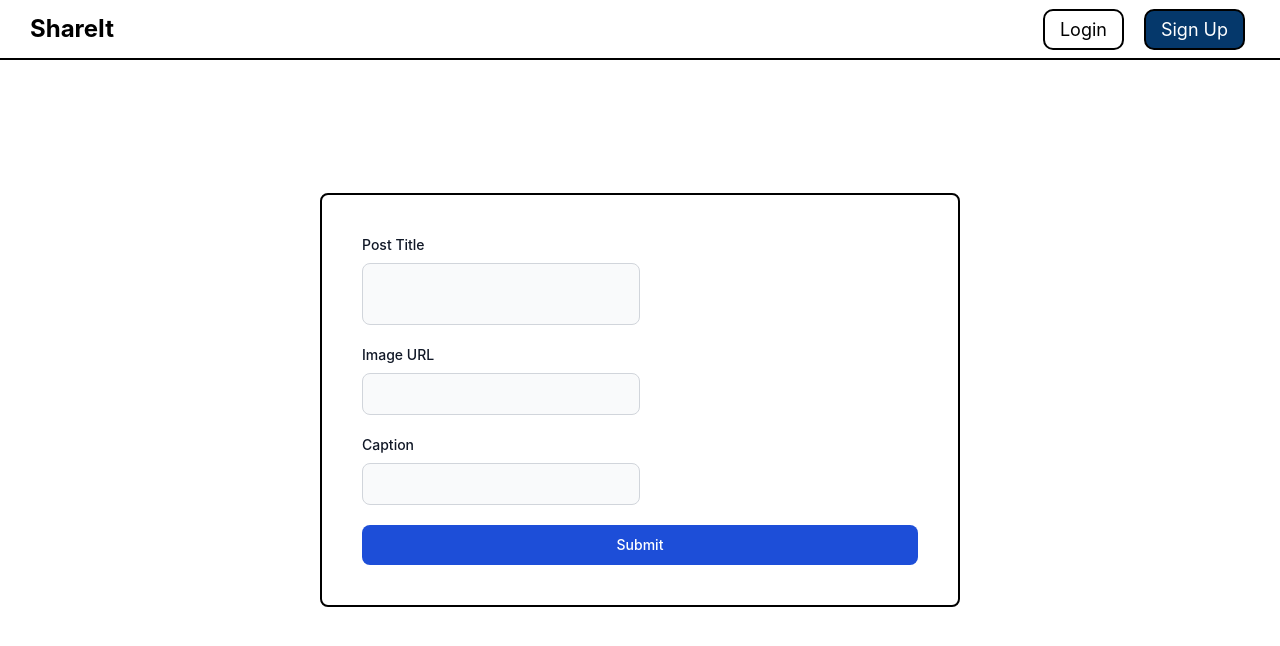
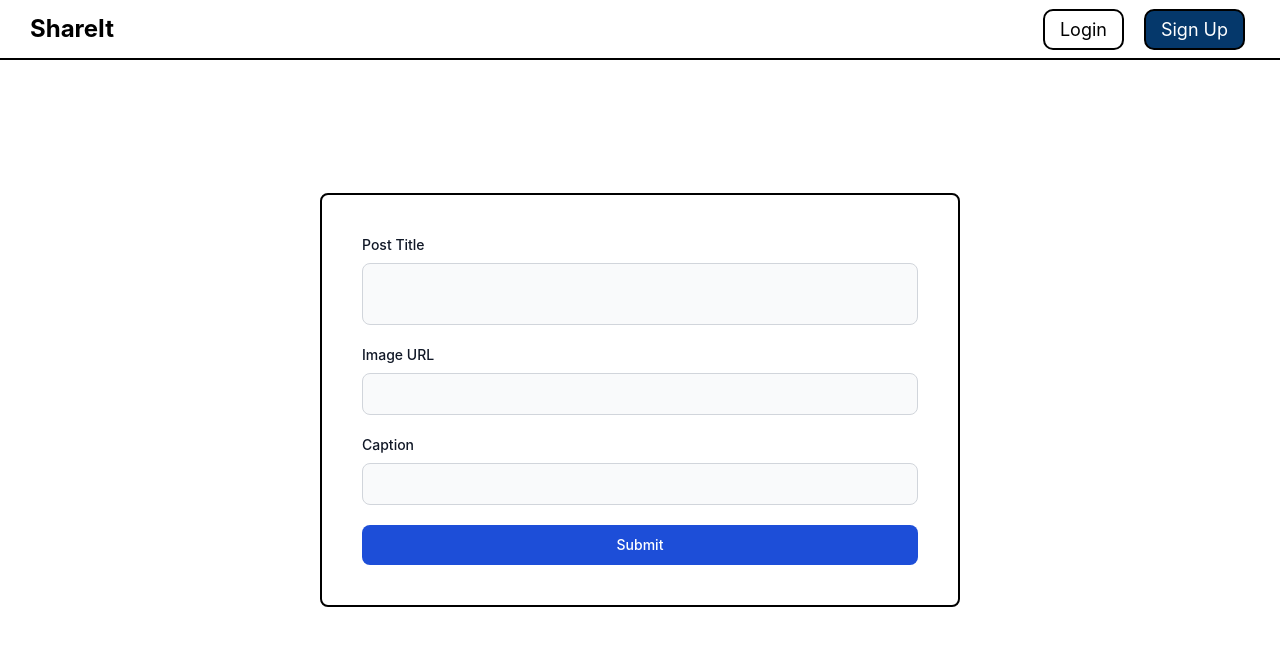
Before and after one commit to rahulkumar129/ShareIt-frontend, a React (Vite) app: page /account/post in a window 1280 px wide. Shown: the top 646 px of the page. Built offline with nearby package versions, Linux system fonts and the light colour scheme; no server answers.

Commit message:
removed unnecessary files

```diff
--- a/src/Components/Auth/Login.css
+++ /dev/null
@@ -1,38 +0,0 @@
-/* Bordered form */
-.form {
-	border: 3px solid #f1f1f1;
-	width: 60%;
-}
-
-/* Full-width inputs */
-input[type="text"],
-input[type="email"],
-input[type="password"] {
-	width: 100%;
-	padding: 12px 20px;
-	margin: 8px 0;
-	display: inline-block;
-	border: 1px solid #ccc;
-	box-sizing: border-box;
-}
-
-/* Set a style for the submit button */
-#sumbit {
-	background-color: #04aa6d;
-	color: white;
-	padding: 14px 20px;
-	margin: 8px 0;
-	border: none;
-	cursor: pointer;
-	width: 100%;
-}
-
-/* Add a hover effect for the submit button */
-button[type="submit"]:hover {
-	opacity: 0.8;
-}
-
-/* Add padding to containers */
-.container {
-	padding: 16px;
-}
--- a/src/Components/Auth/Login.jsx
+++ b/src/Components/Auth/Login.jsx
@@ -13,6 +13,7 @@
 				JSON.stringify(UserCredentials)
 			);
 		});
+		window.location.reload();
 		window.location.replace("/home");
 	};
 
--- a/src/Components/Auth/Signup.css
+++ /dev/null
@@ -1,37 +0,0 @@
-/* Bordered form */
-form {
-	border: 3px solid #f1f1f1;
-}
-
-/* Full-width inputs */
-input[type="text"],
-input[type="email"],
-input[type="password"] {
-	width: 100%;
-	padding: 12px 20px;
-	margin: 8px 0;
-	display: inline-block;
-	border: 1px solid #ccc;
-	box-sizing: border-box;
-}
-
-/* Set a style for the submit button */
-button[type="submit"] {
-	background-color: #04aa6d;
-	color: white;
-	padding: 14px 20px;
-	margin: 8px 0;
-	border: none;
-	cursor: pointer;
-	width: 100%;
-}
-
-/* Add a hover effect for the submit button */
-button[type="submit"]:hover {
-	opacity: 0.8;
-}
-
-/* Add padding to containers */
-.container {
-	padding: 16px;
-}
--- a/src/Components/Auth/Signup.jsx
+++ b/src/Components/Auth/Signup.jsx
@@ -14,6 +14,7 @@
 				JSON.stringify(UserCredentials)
 			);
 		});
+		window.location.reload();
 		window.location.replace("/home");
 	};
 
--- a/src/Components/user/Post.css
+++ /dev/null
@@ -1,37 +0,0 @@
-/* Bordered form */
-form {
-	border: 3px solid #f1f1f1;
-}
-
-/* Full-width inputs */
-input[type="text"],
-input[type="email"],
-input[type="password"] {
-	width: 100%;
-	padding: 12px 20px;
-	margin: 8px 0;
-	display: inline-block;
-	border: 1px solid #ccc;
-	box-sizing: border-box;
-}
-
-/* Set a style for the submit button */
-button[type="submit"] {
-	background-color: #04aa6d;
-	color: white;
-	padding: 14px 20px;
-	margin: 8px 0;
-	border: none;
-	cursor: pointer;
-	width: 100%;
-}
-
-/* Add a hover effect for the submit button */
-button[type="submit"]:hover {
-	opacity: 0.8;
-}
-
-/* Add padding to containers */
-.container {
-	padding: 16px;
-}
--- a/src/Components/user/Post.jsx
+++ b/src/Components/user/Post.jsx
@@ -33,7 +33,7 @@
 				</label>
 				<input
 					type="text"
-					className=" bg-gray-50 border border-gray-300 text-gray-900 text-sm rounded-lg focus:ring-blue-500 focus:border-blue-500 w-1/2 p-5"
+					className=" bg-gray-50 border border-gray-300 text-gray-900 text-sm rounded-lg focus:ring-blue-500 focus:border-blue-500 w-full p-5"
 					onChange={(e) => setPostTitle(e.target.value)}
 					required
 				/>
@@ -45,7 +45,7 @@
 
 				<input
 					type="text"
-					className="bg-gray-50 border border-gray-300 text-gray-900 text-sm rounded-lg focus:ring-blue-500 focus:border-blue-500 block w-1/2 p-2.5"
+					className="bg-gray-50 border border-gray-300 text-gray-900 text-sm rounded-lg focus:ring-blue-500 focus:border-blue-500 block w-full p-2.5"
 					onChange={(e) => setImageUrl(e.target.value)}
 					required
 				/>
@@ -56,7 +56,7 @@
 				</label>
 				<input
 					type="text"
-					className="bg-gray-50 border border-gray-300 text-gray-900 text-sm rounded-lg focus:ring-blue-500 focus:border-blue-500 block w-1/2 p-2.5"
+					className="bg-gray-50 border border-gray-300 text-gray-900 text-sm rounded-lg focus:ring-blue-500 focus:border-blue-500 block w-full p-2.5"
 					onChange={(e) => setCaption(e.target.value)}
 					required
 				/>
--- a/vite.config.js
+++ b/vite.config.js
@@ -7,8 +7,8 @@
 	plugins: [react()],
 	server: {
 		proxy: {
-			"/api": `http://localhost:${process.env.PORT || 4000}`,
-			"/auth": `http://localhost:${process.env.PORT || 4000}`,
+			"/api": `${process.env.URL}`,
+			"/auth": `${process.env.URL}`,
 		},
 	},
 });
```
